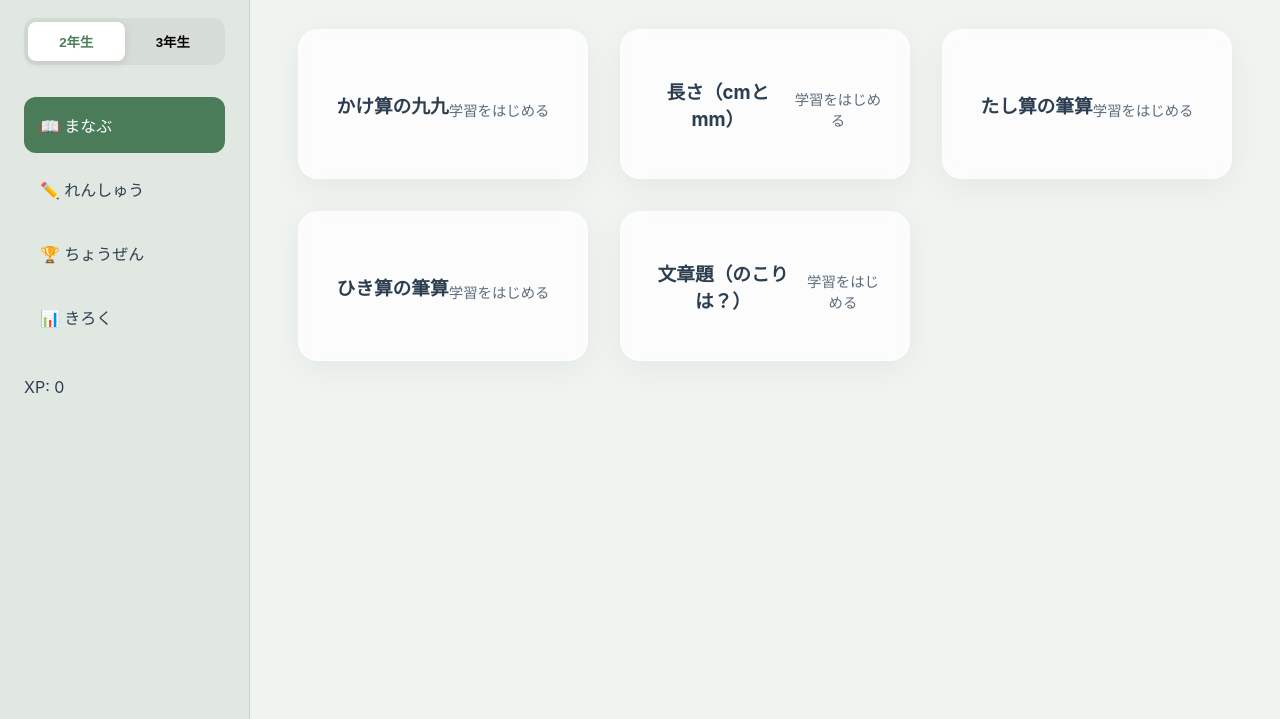
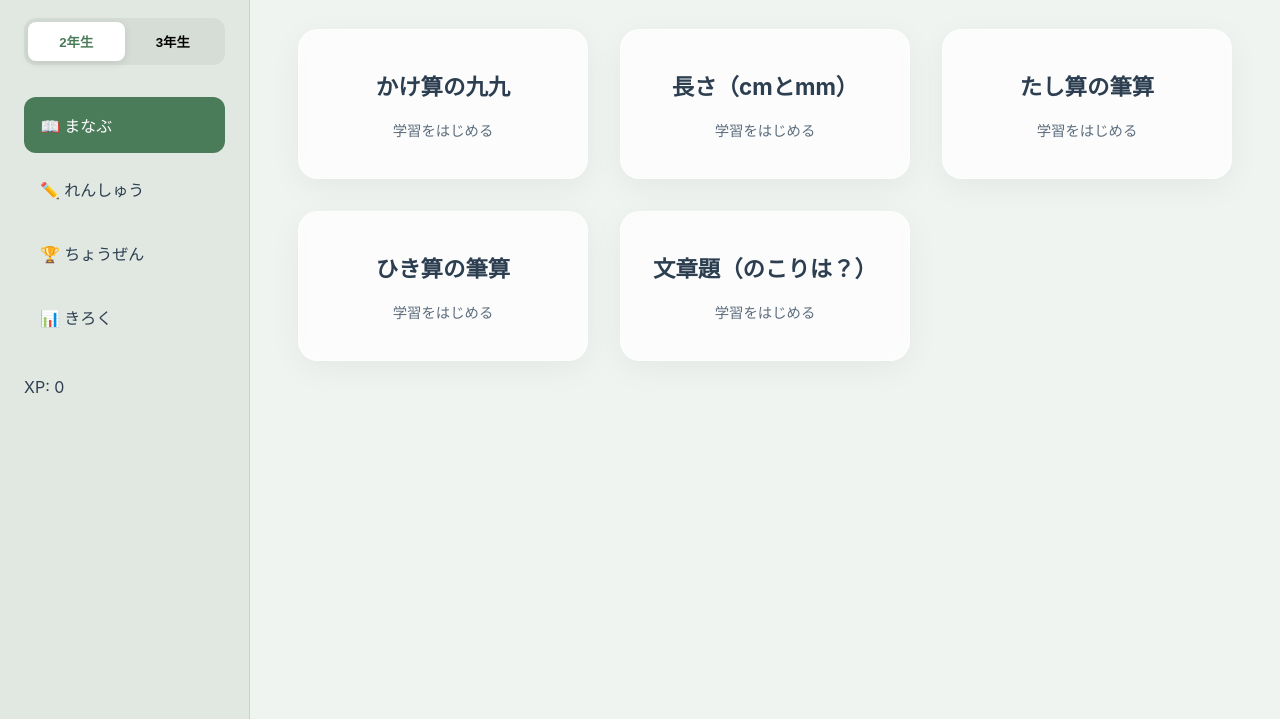
Before and after one commit to powergx-yu/bowei-math, a plain HTML site: page index.html in a window 1280 px wide. Shown: the part 81-800 px from the top of the page. Drawn offline with Linux system fonts and the light colour scheme.

Commit message:
style: optimize lesson card layout for better readability on iPad

```diff
--- a/style.css
+++ b/style.css
@@ -216,13 +216,27 @@ body {
 }
 
 .lesson-card {
-    height: 150px;
+    min-height: 150px;
     display: flex;
+    flex-direction: column;
+    /* 垂直排列 */
     justify-content: center;
     align-items: center;
     text-align: center;
     padding: 1.5rem;
     cursor: pointer;
+    transition: transform 0.2s, background 0.2s;
+}
+
+.lesson-card:active {
+    transform: scale(0.98);
+    background: rgba(255, 255, 255, 0.9);
+}
+
+.lesson-card h3 {
+    margin-bottom: 0.5rem;
+    /* 增加标题和下方文字的间距 */
+    font-size: 1.4rem;
 }
 
 /* 移动端适配 (简单版) */
```
